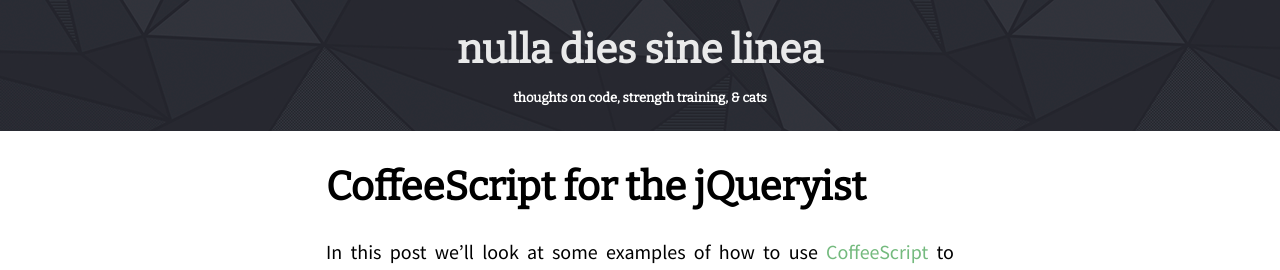
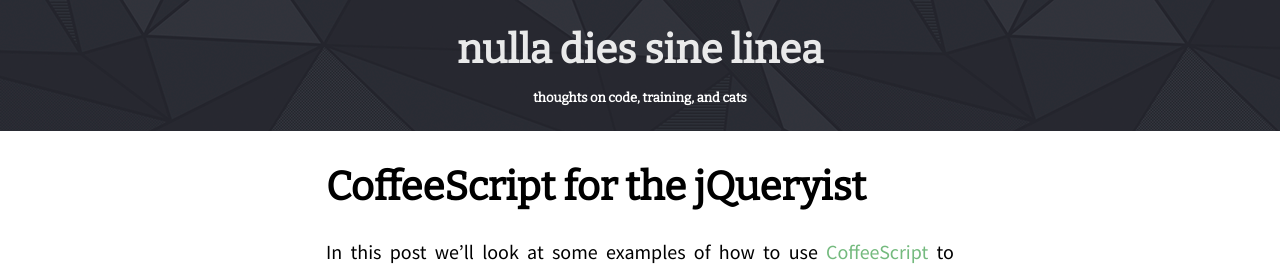
Before and after one commit to keeganlow/keeganlow.github.io, a Jekyll site: the page built from _posts/2012-05-28-coffeescript-for-the-jqueryist.markdown, in a window 1280 px wide and 900 px high. Shown: the top 270 px of the window. Built offline with Jekyll 4.4.1, drawn with Linux system fonts in a browser that asks for light colours.

```diff
--- a/_layouts/default.html
+++ b/_layouts/default.html
@@ -21,7 +21,7 @@
           <div class="header">
             <h1 class="title"><a href="/">nulla dies sine linea </a></h1>
             <!--<h2>— of code or something —</h2>-->
-            <h2>thoughts on code, strength training, & cats</h2>
+            <h2>thoughts on code, training, and cats</h2>
             <!--<h2 style="">by keegan lowenstein</h2>-->
           </div>
 
--- a/_posts/2012-05-28-coffeescript-for-the-jqueryist.markdown
+++ b/_posts/2012-05-28-coffeescript-for-the-jqueryist.markdown
@@ -3,7 +3,6 @@ layout: post
 title: "CoffeeScript for the jQueryist"
 date: 2012-05-28 00:19
 comments: true
-categories: [CoffeeScript, Javascript, jQuery]
 ---
 
 In this post we'll look at some examples of how to use [CoffeeScript](http://coffeescript.org/) to perform common tasks with jQuery.
```
